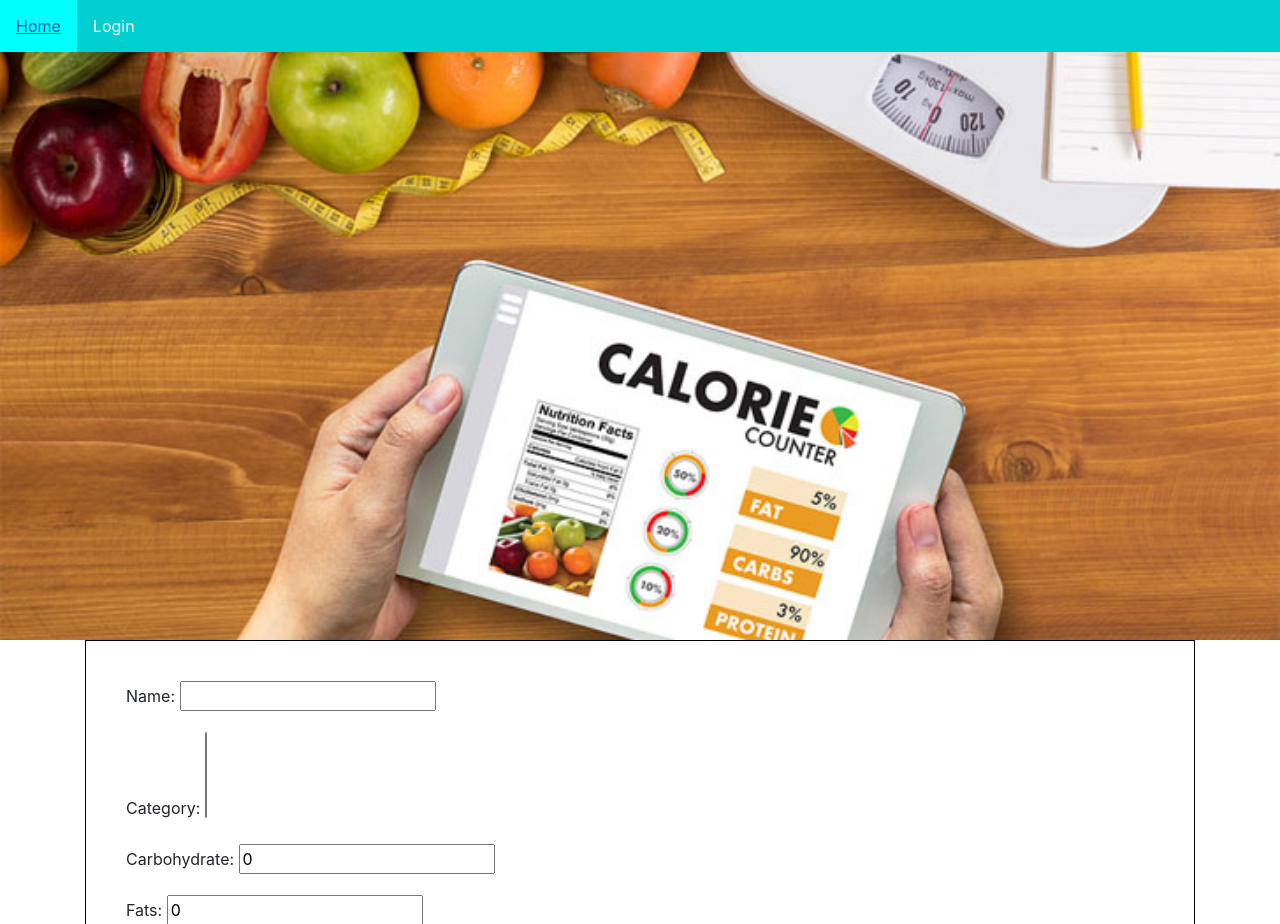
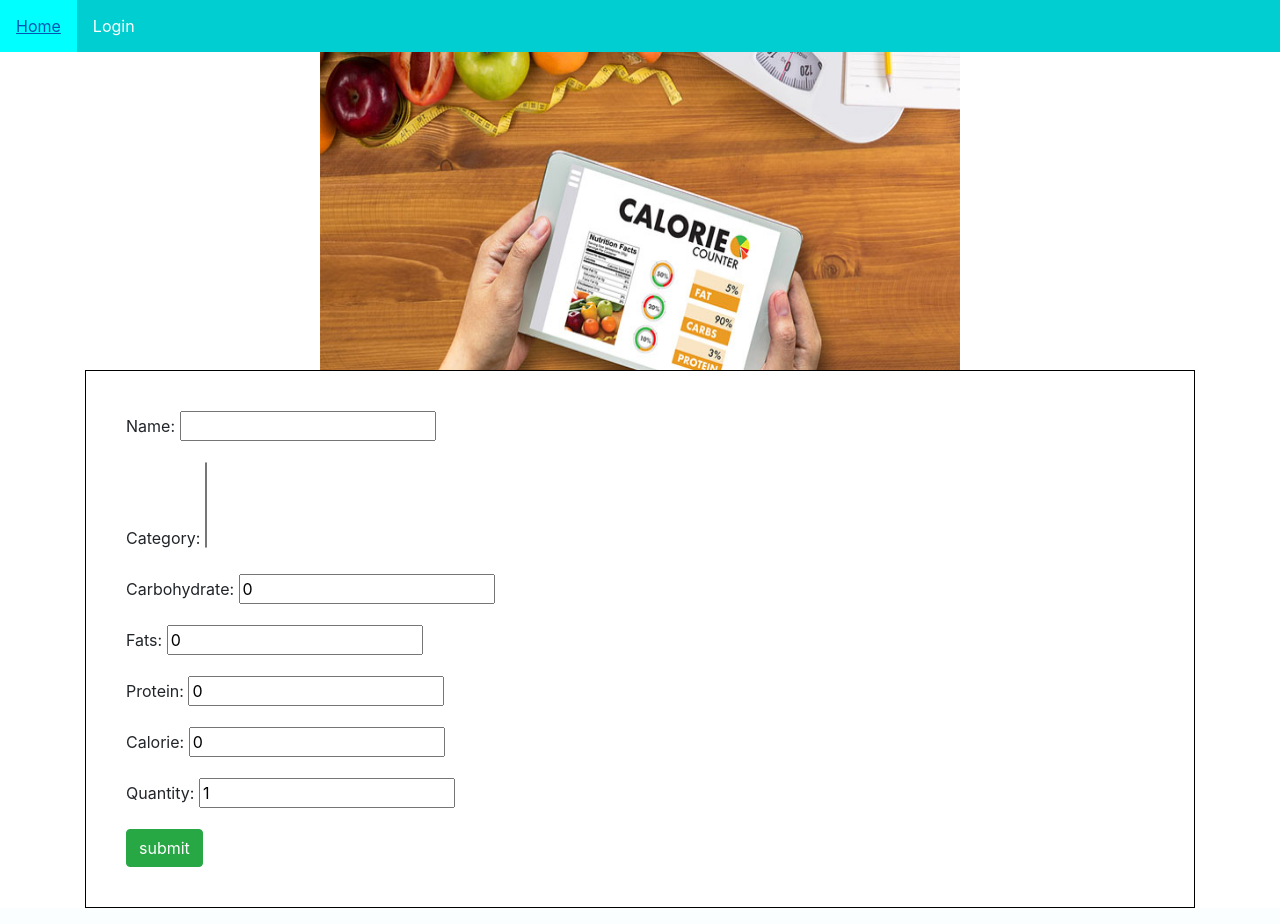
Before and after one commit to setsetaung/Django-Project, a Django app: page /createfooditem/ in a window 1280 px wide. Shown: the top 924 px of the page. Run offline with Django 3.2, Linux system fonts and the light colour scheme; data that the repository does not hold is empty; some libraries are stand-ins or nearby versions.

Commit message:
image size change

```diff
--- a/Calorie/templates/main.html
+++ b/Calorie/templates/main.html
@@ -7,6 +7,7 @@
     <title>CalorieCalculator</title>
     <link rel="stylesheet" href="https://stackpath.bootstrapcdn.com/bootstrap/4.5.0/css/bootstrap.min.css" integrity="sha384-9aIt2nRpC12Uk9gS9baDl411NQApFmC26EwAOH8WgZl5MYYxFfc+NcPb1dKGj7Sk" crossorigin="anonymous"0>
     <link rel="stylesheet" href="{% static 'css/main.css' %}">
+    <img src="{% static "images/calorie.jpg" %}" alt="My image" width="100%" height="370"/>
 </head>
 
 <body>
@@ -29,8 +30,6 @@
             <li><a href="{% url 'login'%}">Login</a></li>
         {% endif %}
     </ul>
-
-    <img src="{% static "images/calorie.jpg" %}" alt="My image" style="width:100%;height:50%;"/>
 
     <div class="container">
     {% block content %}
--- a/static/css/main.css
+++ b/static/css/main.css
@@ -44,3 +44,10 @@ li a:hover:not(.active) {
 .active {
   background-color: #4CAF50;
 }
+
+img {
+  display: block;
+  margin-left: auto;
+  margin-right: auto;
+  width: 50%;
+}
```
